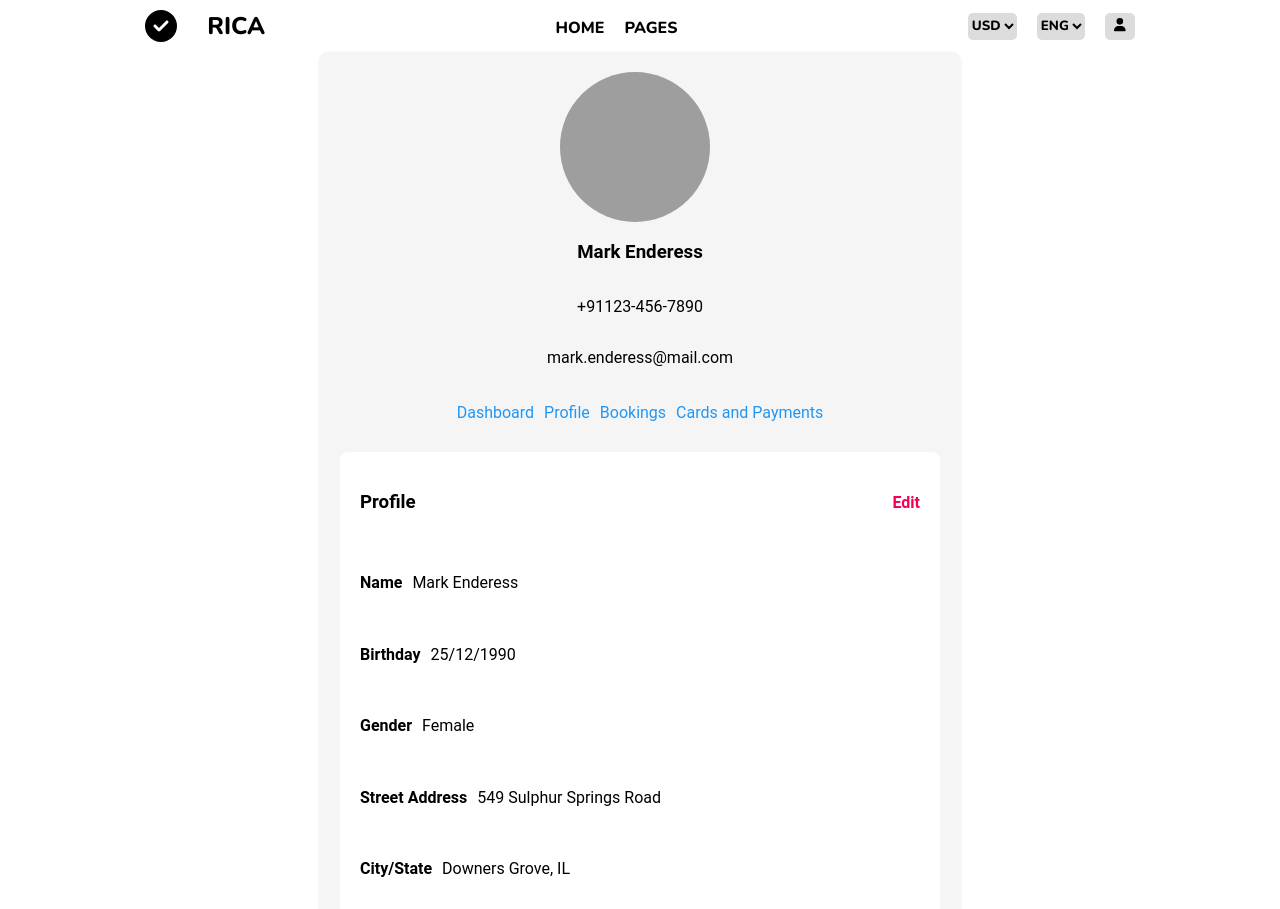
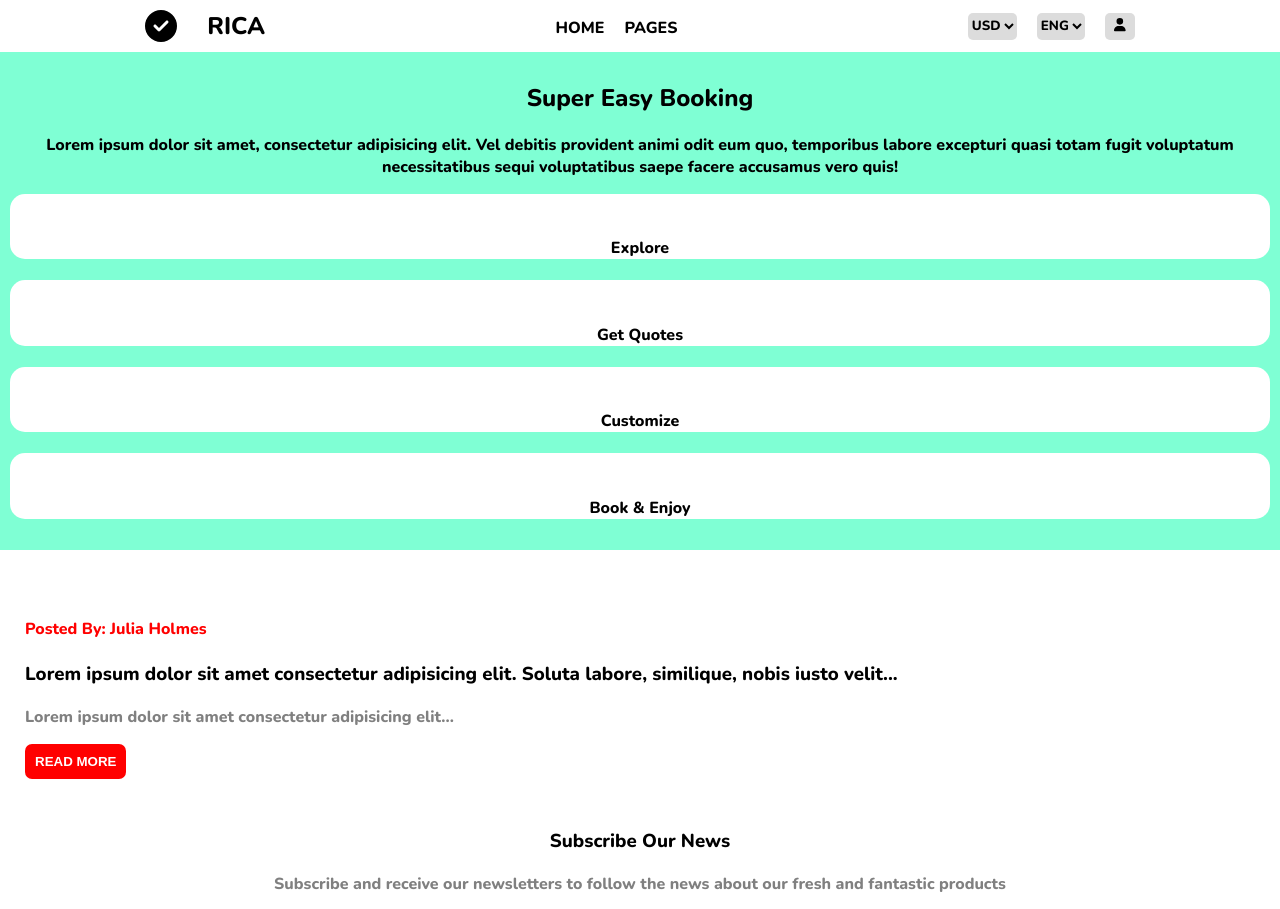
Before and after one commit to Mike2020x/frontend-top-v29-hoteles, a React (Vite) app: page / in a window 1280 px wide. Shown: the top 909 px of the page. Built offline with nearby package versions, Linux system fonts and the light colour scheme; grey boxes are pictures that could not be loaded.

Commit message:
Fix: Advanced Component Blog

```diff
--- /dev/null
+++ b/src/components/Blog/Blog.jsx
@@ -0,0 +1,58 @@
+//import { useState } from 'react';
+//import PropTypes from 'prop-types'
+import './index.scss';
+
+function Blog() {
+
+  return (
+    <>
+      <div className='blog__description'>
+        <div>
+          <h2>Super Easy Booking</h2>
+          <p>Lorem ipsum dolor sit amet, consectetur adipisicing elit. Vel debitis provident animi odit eum quo, temporibus labore excepturi quasi totam fugit voluptatum necessitatibus sequi voluptatibus saepe facere accusamus vero quis!</p>
+        </div>
+        <div className='blog__attribute'>
+          <img src="" alt="" />
+          <h4>Explore</h4>
+        </div>
+        <div className='blog__attribute'>
+          <img src="" alt="" />
+          <h4>Get Quotes</h4>
+        </div>
+        <div className='blog__attribute'>
+          <img src="" alt="" />
+          <h4>Customize</h4>
+        </div>
+        <div className='blog__attribute'>
+          <img src="" alt="" />
+          <h4>Book & Enjoy</h4>
+        </div>
+      </div>
+
+      <div className='blog__published'>
+        <div>
+          <img src="" alt="" />
+          <div className='blog__newsletter'>
+            <h4>Posted By: Julia Holmes</h4>
+            <h3>Lorem ipsum dolor sit amet consectetur adipisicing elit. Soluta labore, similique, nobis iusto velit...</h3>
+            <p>Lorem ipsum dolor sit amet consectetur adipisicing elit...</p>
+            <button>READ MORE</button>
+          </div>
+        </div>
+
+        <div className='blog__subscribe'>
+          <h3>Subscribe Our News</h3>
+          <p>Subscribe and receive our newsletters to follow the news about our fresh and fantastic products</p>
+          <div className='blog__email'>
+            <h4>Enter Your Email</h4>
+            <button>Subscribe</button>
+          </div>
+        </div>
+      </div>
+
+    </>
+  );
+}
+
+
+export default Blog;
--- /dev/null
+++ b/src/components/Blog/index.scss
@@ -0,0 +1,64 @@
+.blog {
+  &__description {
+    padding: 10px;
+    text-align: center;
+    background-color: aquamarine;
+  }
+
+  &__attribute {
+    background-color: white;
+    border-radius: 15px;
+  }
+
+  &__published {
+    padding: 10px;
+
+    h4 {
+      color: red;
+    }
+
+    button {
+      color: white;
+      font-weight: bold;
+      border: 0;
+      background-color: red;
+    }
+  }
+
+  &__newsletter,
+  &__subscribe {
+    padding: 15px;
+  }
+
+  &__newsletter p {
+    color: gray;
+  }
+
+  &__newsletter button {
+    padding: 10px;
+    border-radius: 7px;
+  }
+
+  &__subscribe {
+    text-align: center;
+
+    p, h4 {
+      color: grey;
+    }
+  }
+
+  &__email {
+    display: flex;
+    justify-content: space-between;
+
+    h4 {
+      margin: 10px 0;
+    }
+
+    button {
+      border-radius: 30px;
+      width: 100px;
+    }
+  }
+
+}
--- a/src/components/Estrellas/Estrellas.jsx
+++ b/src/components/Estrellas/Estrellas.jsx
@@ -2,7 +2,7 @@ import { useState } from 'react';
 import PropTypes from 'prop-types'
 import './Estrellas.scss';
 
-function Estrellas({reviews}) {
+function Estrellas({ reviews }) {
   //const [contar, setContar] = useState(0)
   const [valor, setValor] = useState(Array(5).fill(""));
 
--- a/src/pages/Home.jsx
+++ b/src/pages/Home.jsx
@@ -1,15 +1,17 @@
+import Blog from "../components/Blog/Blog";
 // import Titulos from "../components/Titulos/Titulos";
 // import ListaOfertas from "../components/ListaOfertas/ListaOfertas";
 // import ListaLocalizaciones from "../components/ListaLocalizaciones/ListaLocalizaciones";
-import UserDashboard from "./UserDashboard";
+//import UserDashboard from "./UserDashboard";
 
 export default function Home() {
   return (
     <div>
       {/* <Titulos />
       <ListaOfertas />
-      <ListaLocalizaciones /> */}
-      <UserDashboard />
+      <ListaLocalizaciones />
+      <UserDashboard />*/}
+      <Blog />
     </div>
   )
 }
```
Lines whose indentation alone changed are shown as unchanged.
